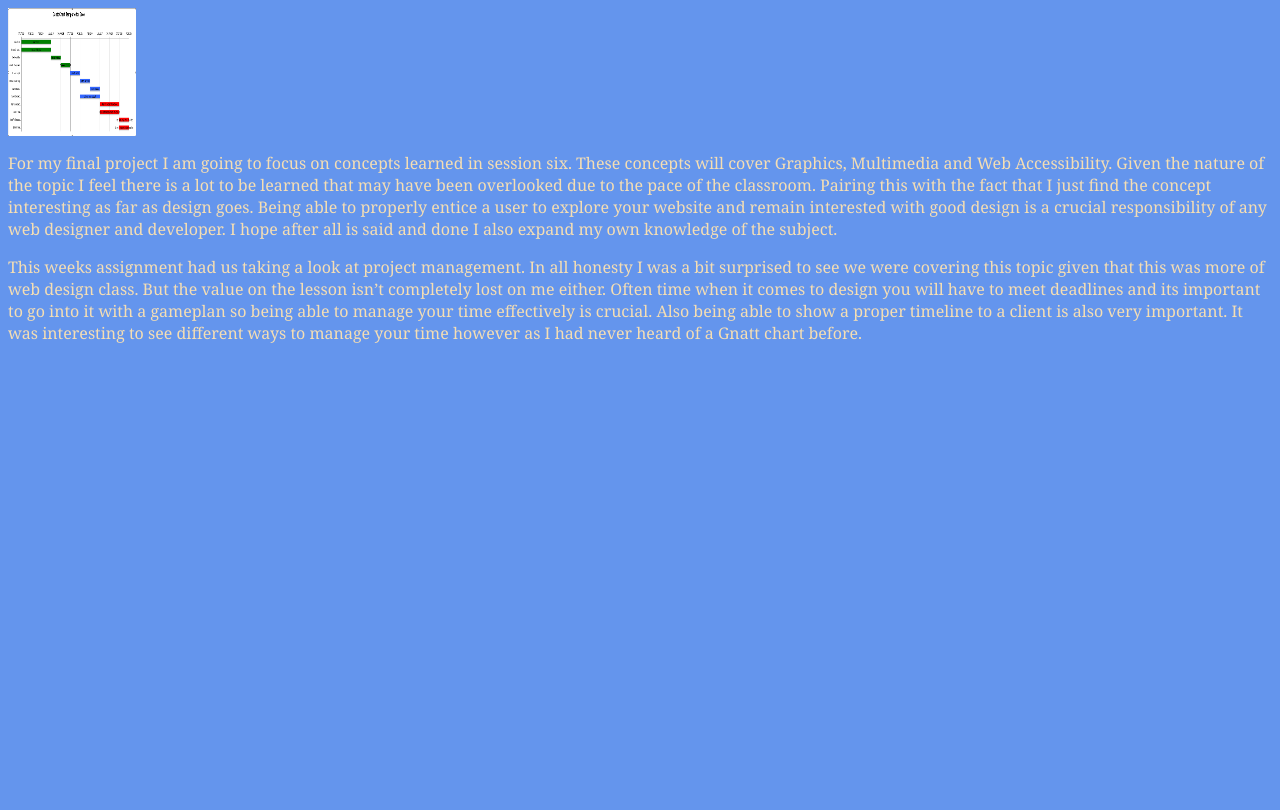
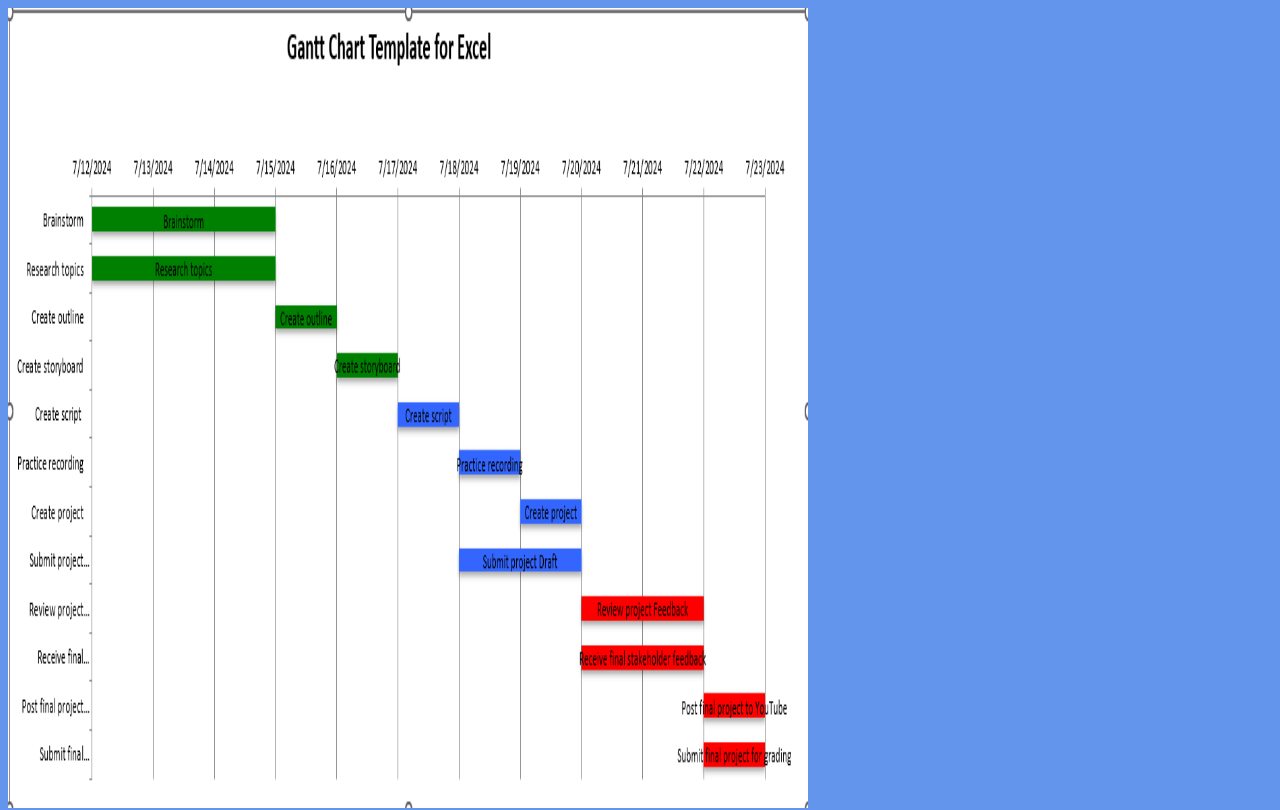
Before and after one commit to Darthm0ul2/Darthm0ul2.github.io, a plain HTML site: page web110/assigntment7a.html in a window 1280 px wide. Shown: the top 810 px of the page. Drawn offline with Linux system fonts and the light colour scheme.

Commit message:
px adjustment

```diff
--- a/web110/assigntment7a.html
+++ b/web110/assigntment7a.html
@@ -7,7 +7,7 @@
     <link rel="stylesheet" type="text/css" href="style.css" />
   </head>
   <body>
-    <img src="/web110/Images/Gnatt Chart.png" alt="Gnatt Chart" style="width:128px;height:128px;">
+    <img src="/web110/Images/Gnatt Chart.png" alt="Gnatt Chart" style="width:800px;height:800px;">
     <p>For my final project I am going to focus on concepts learned in session six. These concepts will cover Graphics, Multimedia and Web Accessibility. Given the nature of the topic I feel there is a lot to be learned that may have been overlooked due to the pace of the classroom. Pairing this with the fact that I just find the concept interesting as far as design goes. Being able to properly entice a user to explore your website and remain interested with good design is a crucial responsibility of any web designer and developer. I hope after all is said and done I also expand my own knowledge of the subject.</p>
     <p>This weeks assignment had us taking a look at project management. In all honesty I was a bit surprised to see we were covering this topic given that this was more of web design class. But the value on the lesson isn’t completely lost on me either. Often time when it comes to design you will have to meet deadlines and its important to go into it with a gameplan so being able to manage your time effectively is crucial. Also being able to show a proper timeline to a client is also very important. It was interesting to see different ways to manage your time however as I had never heard of a Gnatt chart before.</p>
   </body>
```
